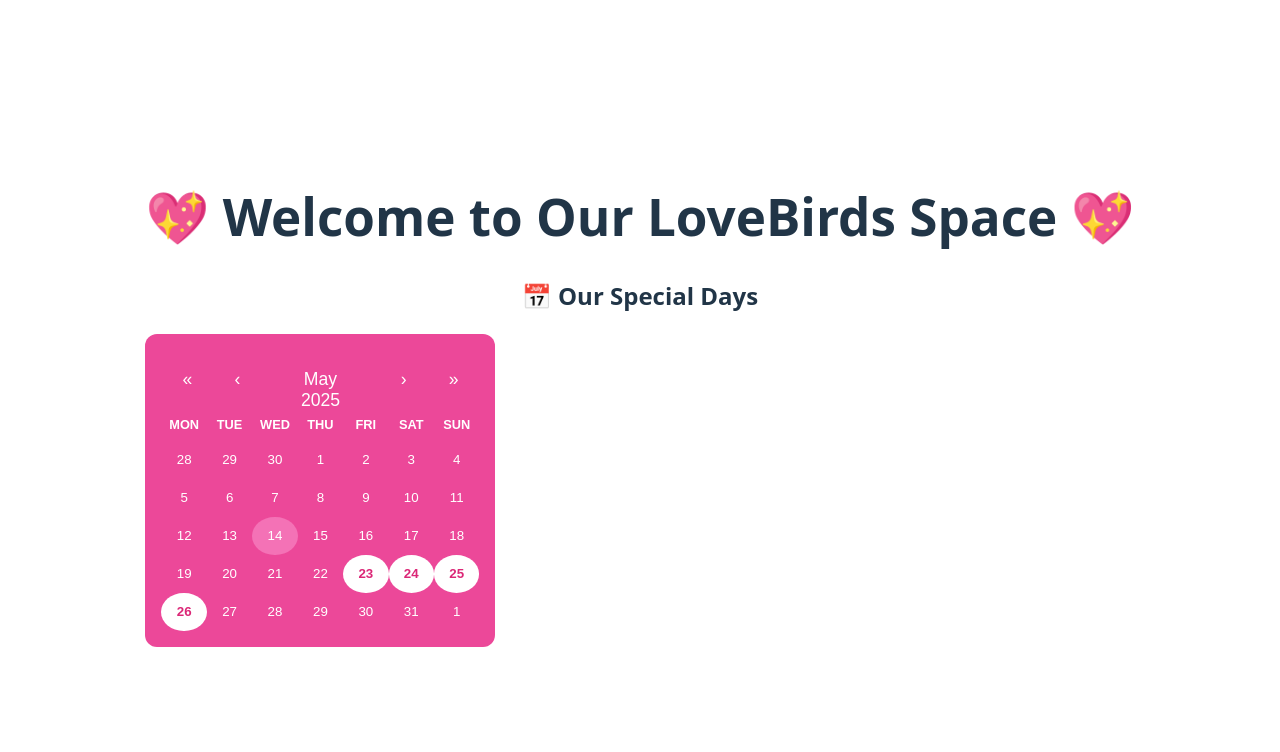
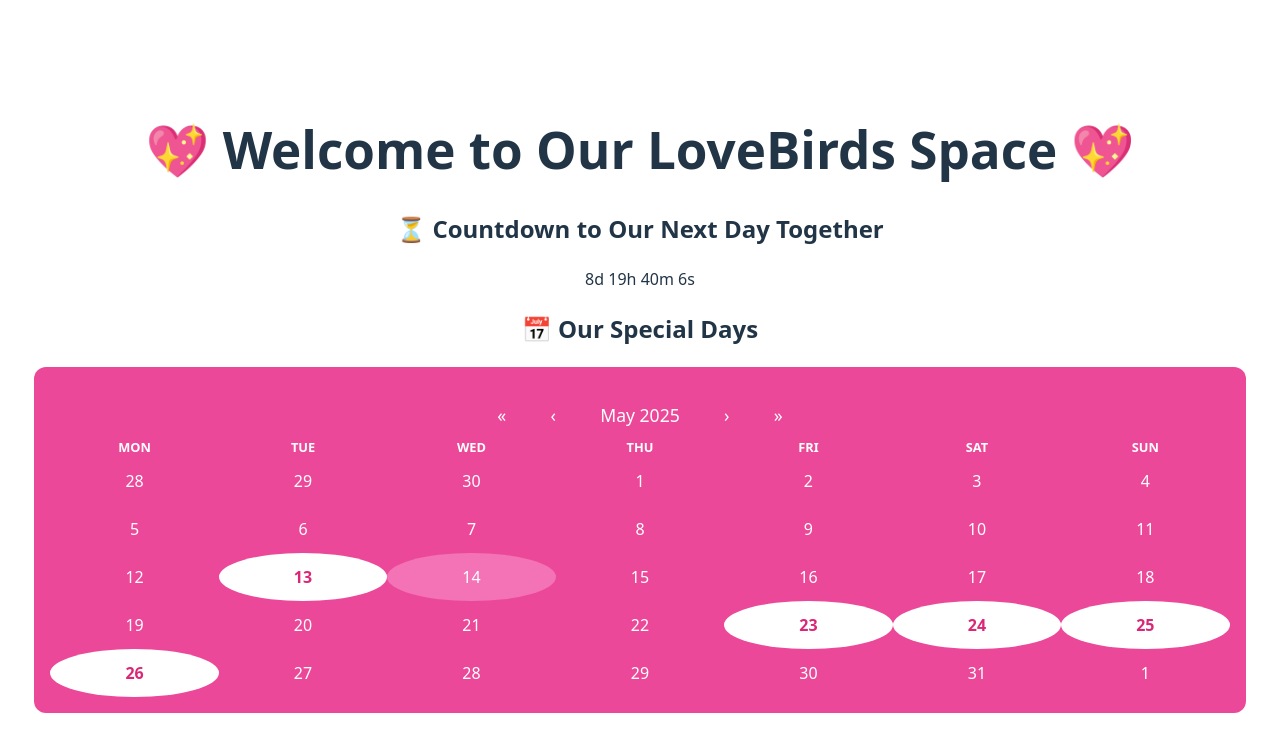
Before and after one commit to israelavendanojr/lovebirds, a React (Vite) app in the folder frontend/: page / in a window 1280 px wide. Shown: the top 752 px of the page. Built offline with nearby package versions, Linux system fonts and the light colour scheme.

Commit message:
Added Countdown + Special day behavior

```diff
--- a/frontend/src/App.tsx
+++ b/frontend/src/App.tsx
@@ -4,8 +4,33 @@ import viteLogo from '/vite.svg'
 import './App.css'
 import CalendarView from './components/CalendarView';
 import { calendarDates } from './data/calendar_dates.ts';
+import CountdownTimer from './components/CountdownTimer.tsx';
+
+const getNextDate = (dates: Date[]) => {
+    const today = new Date();
+    today.setHours(0, 0, 0, 0); // Reset time to start of day for accurate comparison
+
+    // First check if today is a special date
+    const todayAsSpecialDate = dates.find(date => {
+        const dateOnly = new Date(date);
+        dateOnly.setHours(0, 0, 0, 0);
+        return dateOnly.getTime() === today.getTime();
+    });
+
+    if (todayAsSpecialDate) {
+        return todayAsSpecialDate;
+    }
+
+    // If today is not a special date, find the next upcoming date
+    return dates.find(date => {
+        const dateOnly = new Date(date);
+        dateOnly.setHours(0, 0, 0, 0);
+        return dateOnly > today;
+    });
+}
 
 function App() {
+    const nextDate = getNextDate(calendarDates);
   return (
     <div className="min-h-screen bg-gradient-to-b from-[#1a1c2c] to-[#2f2a4f] text-white font-sans">
       <div className="max-w-3xl mx-auto p-6 space-y-10">
@@ -14,6 +39,10 @@ function App() {
         <h1 className="text-3xl md:text-4xl font-bold text-center">
           💖 Welcome to Our LoveBirds Space 💖
         </h1>
+
+        {/* Timer */}
+        {/* jsx if satement syntax, if nextDate exist, render CountdownTimer */}
+        {nextDate && <CountdownTimer targetDate={nextDate}/>}
 
         {/* Calendar */}
         <CalendarView calendarDates={calendarDates} />
--- a/frontend/src/components/CalendarView.tsx
+++ b/frontend/src/components/CalendarView.tsx
@@ -1,6 +1,6 @@
 import Calendar from 'react-calendar';
 import { useState } from 'react';
-import 'react-calendar/dist/Calendar.css'; // Import default styles
+// import 'react-calendar/dist/Calendar.css'; // Import default styles
 import '../styles/CalendarView.css'; // Import custom styles
 
 type Props = {
@@ -26,7 +26,7 @@ const CalendarView = ({ calendarDates }: Props) => {
                 const isSpecialDay = view === 'month' && calendarDates.some(d => isSameDay(d, date));
 
                 if (isSpecialDay) {
-                  console.log('Special day found:', date.toDateString());
+                  // console.log('Special day found:', date.toDateString());
                   return 'special-day';
                 }
                 return undefined;
--- /dev/null
+++ b/frontend/src/components/CountdownTimer.tsx
@@ -0,0 +1,53 @@
+import { useEffect, useState } from 'react';
+
+type Props = {
+  targetDate: Date;
+};
+
+const CountdownTimer = ({ targetDate }: Props) => {
+  const calculateTimeLeft = () => {
+    const now = new Date().getTime();
+    const distance = targetDate.getTime() - now;
+
+    return {
+      distance,
+      days: Math.floor(distance / (1000 * 60 * 60 * 24)),
+      hours: Math.floor((distance / (1000 * 60 * 60)) % 24),
+      minutes: Math.floor((distance / (1000 * 60)) % 60),
+      seconds: Math.floor((distance / 1000) % 60),
+    };
+  };
+
+  const [timeLeft, setTimeLeft] = useState(calculateTimeLeft());
+
+  useEffect(() => {
+    const timer = setInterval(() => {
+      setTimeLeft(calculateTimeLeft());
+    }, 1000);
+
+    return () => clearInterval(timer);
+  }, [targetDate]);
+
+  const isSameDay = (d1: Date, d2: Date) =>
+    d1.getFullYear() === d2.getFullYear() &&
+    d1.getMonth() === d2.getMonth() &&
+    d1.getDate() === d2.getDate();
+
+  const today = new Date();
+  const isToday = isSameDay(today, targetDate);
+
+  return (
+    <div className="text-center">
+      <h2 className="text-2xl mb-2">
+        {isToday ? "🎉 Today's the Day! 🎉" : "⏳ Countdown to Our Next Day Together"}
+      </h2>
+      {!isToday && (
+        <div className="text-3xl font-bold">
+          {timeLeft.days}d {timeLeft.hours}h {timeLeft.minutes}m {timeLeft.seconds}s
+        </div>
+      )}
+    </div>
+  );
+};
+
+export default CountdownTimer;
--- a/frontend/src/data/calendar_dates.ts
+++ b/frontend/src/data/calendar_dates.ts
@@ -1,4 +1,5 @@
 export const calendarDates = [
+    new Date(2025, 4, 13),
     new Date(2025, 4, 23),
     new Date(2025, 4, 24),
     new Date(2025, 4, 25),
```
Also changed, not shown: frontend/src/components/Timer.tsx (deleted, +0 -12 lines).
